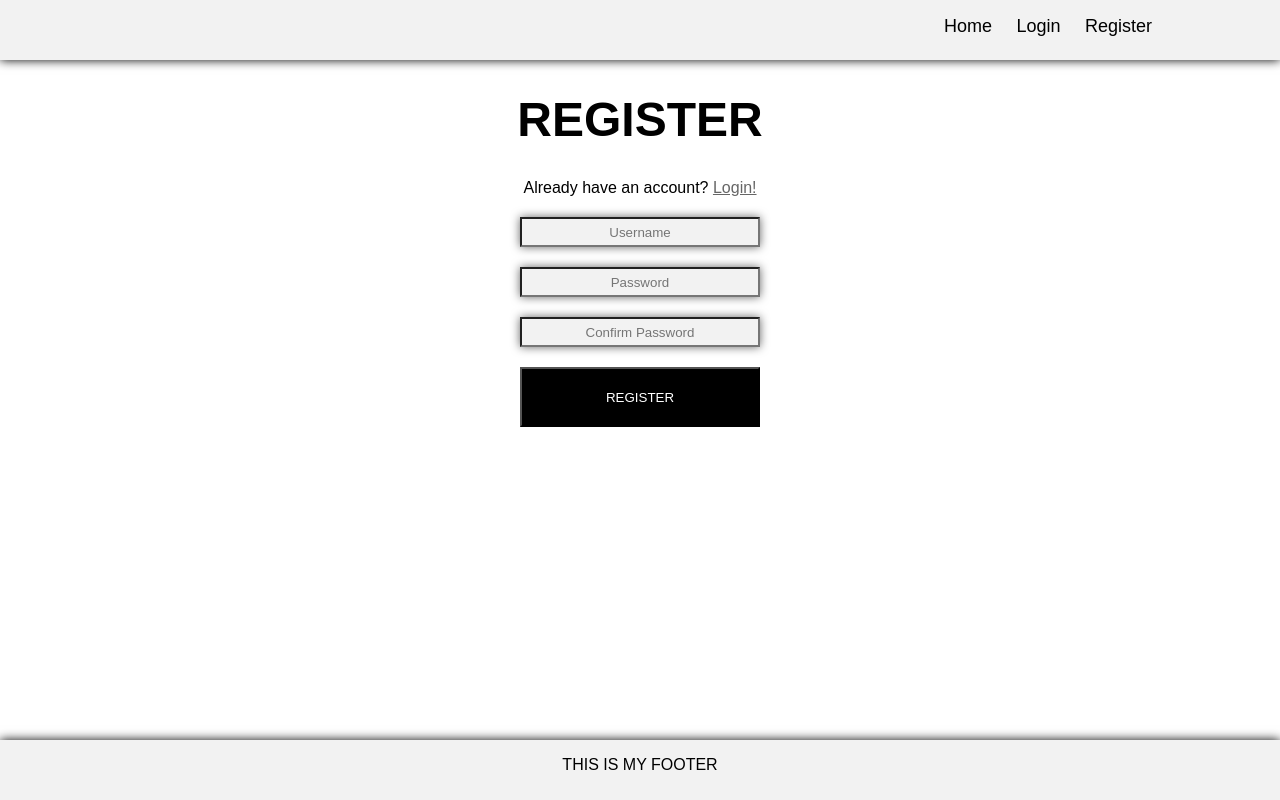
After one commit to MrWololo/php-tutorial, a PHP site: page /register.php in a window 1280 px wide. The commit adds this page. Run offline with PHP 8.4, Linux system fonts and the light colour scheme.

Commit message:
first draft not finished

```diff
--- /dev/null
+++ b/includes/database.php
@@ -0,0 +1,14 @@
+<?php
+
+$dbHost = 'localhost';
+$dbUser = 'root';
+$dbPass = '';
+$dbName = 'phptutorial';
+
+$conn = mysqli_connect($dbHost, $dbUser, $dbPass, $dbName);
+
+if (!$conn) {
+	die('Database connection failed');
+}
+
+?>
--- /dev/null
+++ b/includes/footer.php
@@ -0,0 +1,9 @@
+<html>
+
+<body></body>
+
+<footer>
+    <p>This is my footer</p>
+</footer>
+
+</html>
--- /dev/null
+++ b/includes/header.php
@@ -0,0 +1,27 @@
+<?php require_once 'database.php'; ?>
+<html lang="en">
+
+<head>
+    <meta charset="UTF-8">
+    <meta name="viewport" content="width=device-width, initial-scale=1.0">
+    <title>Document</title>
+    <link rel="stylesheet" type="text/css" href="style.css">
+</head>
+
+<body>
+    <header>
+        <nav>
+            <ul>
+                <li>
+                    <a href="index.php">Home</a>
+                </li>
+                <li>
+                    <a href="login.php">Login</a>
+                </li>
+                <li>
+                    <a href="register.php">Register</a>
+                </li>
+            </ul>
+        </nav>
+    </header>
+</body>
--- /dev/null
+++ b/register.php
@@ -0,0 +1,18 @@
+<?php require_once 'includes/header.php'; ?>
+
+<div>
+    <h1>Register</h1>
+    <p>Already have an account? <a href="login.php">Login!</a> </p>
+
+    <form action="includes/register-inc.php" method="post">
+        <input type="text" name="username" placeholder="Username">
+
+        <input type="password" name="password" placeholder="Password">
+
+        <input type="password" name="confirmPassword" placeholder="Confirm Password">
+
+        <button type="submit" name="submit">REGISTER</button>
+    </form>
+</div>
+
+<?php require_once 'includes/footer.php'; ?>
--- /dev/null
+++ b/style.css
@@ -0,0 +1,81 @@
+html {
+	width: 100%;
+	height: 100%;
+	font-family: Arial, Helvetica, sans-serif;
+}
+
+body {
+	padding: 0;
+	margin: 0;
+}
+
+header {
+	height: 60px;
+	background-color: #f2f2f2;
+	box-shadow: 0 0 10px #000;
+}
+
+ul {
+	float: right;
+	position: relative;
+	right: 10%;
+}
+
+ul li {
+	display: inline;
+	list-style: none;
+}
+
+ul li a {
+	text-decoration: none;
+	color: #000000;
+	font-size: 18px;
+	padding: 0px 0px 0px 20px;
+}
+
+footer {
+	position: absolute;
+	bottom: 0%;
+	width: 100%;
+	height: 60px;
+	background-color: #f2f2f2;
+	box-shadow: 0 0 10px #000;
+	text-align: center;
+	margin: 0 auto;
+}
+
+footer p {
+	text-transform: uppercase;
+}
+
+h1 {
+	text-transform: uppercase;
+	font-size: 48px;
+}
+
+p a {
+	color: #666;
+}
+
+div {
+	width: 100%;
+	margin: 0 auto;
+	text-align: center;
+}
+
+input {
+	display: block;
+	margin: 20px auto;
+	text-align: center;
+	box-shadow: 0 0 10px #666;
+	width: 240px;
+	height: 30px;
+	background-color: #f2f2f2;
+}
+
+button {
+	width: 240px;
+	height: 60px;
+	background-color: #000000;
+	color: #ffffff;
+}
```
Also changed, not shown: includes/register-inc.php (added, +11 -0 lines), index.php (+7 -8 lines), login.php (added, +14 -0 lines), 1 other file.
